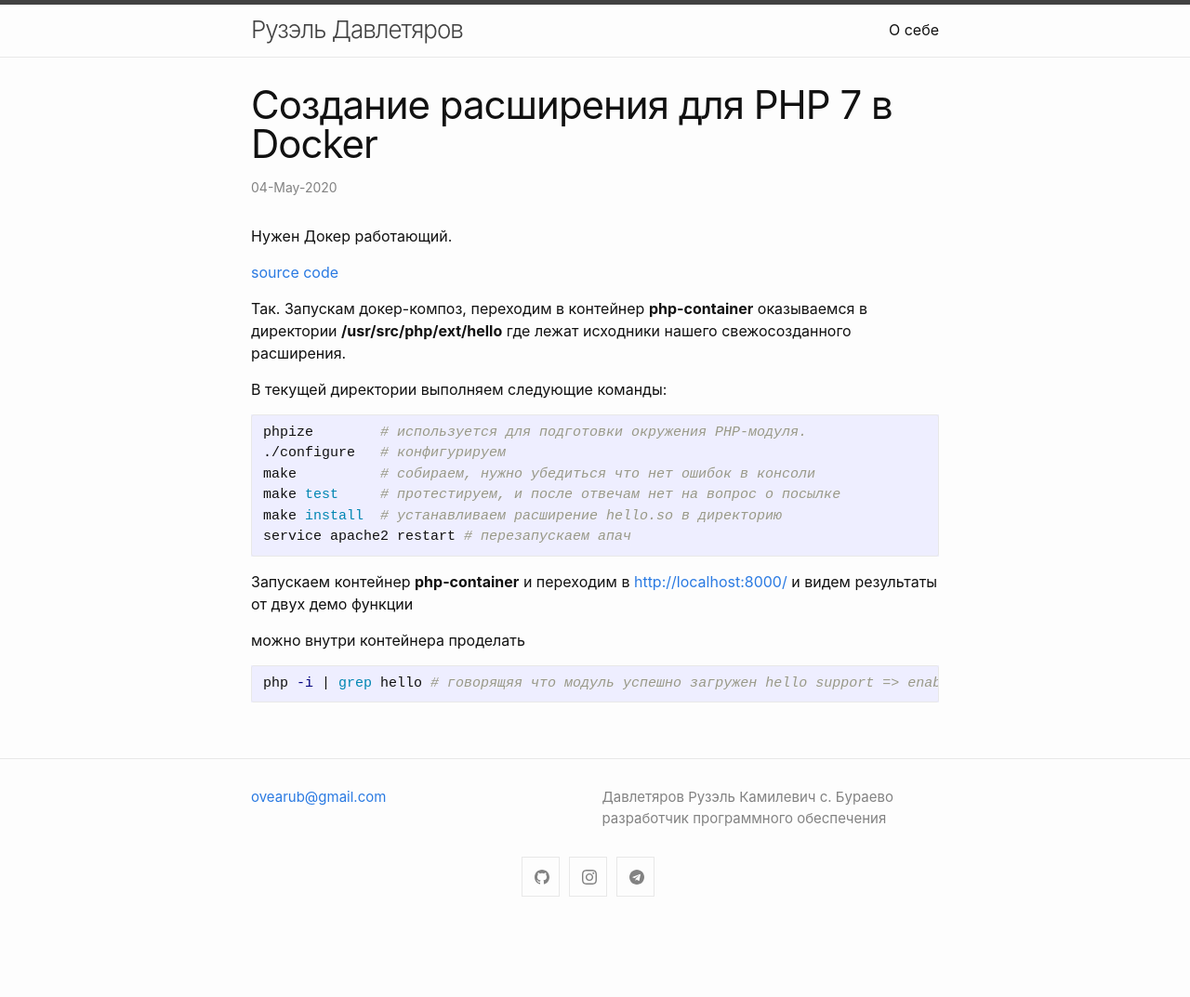
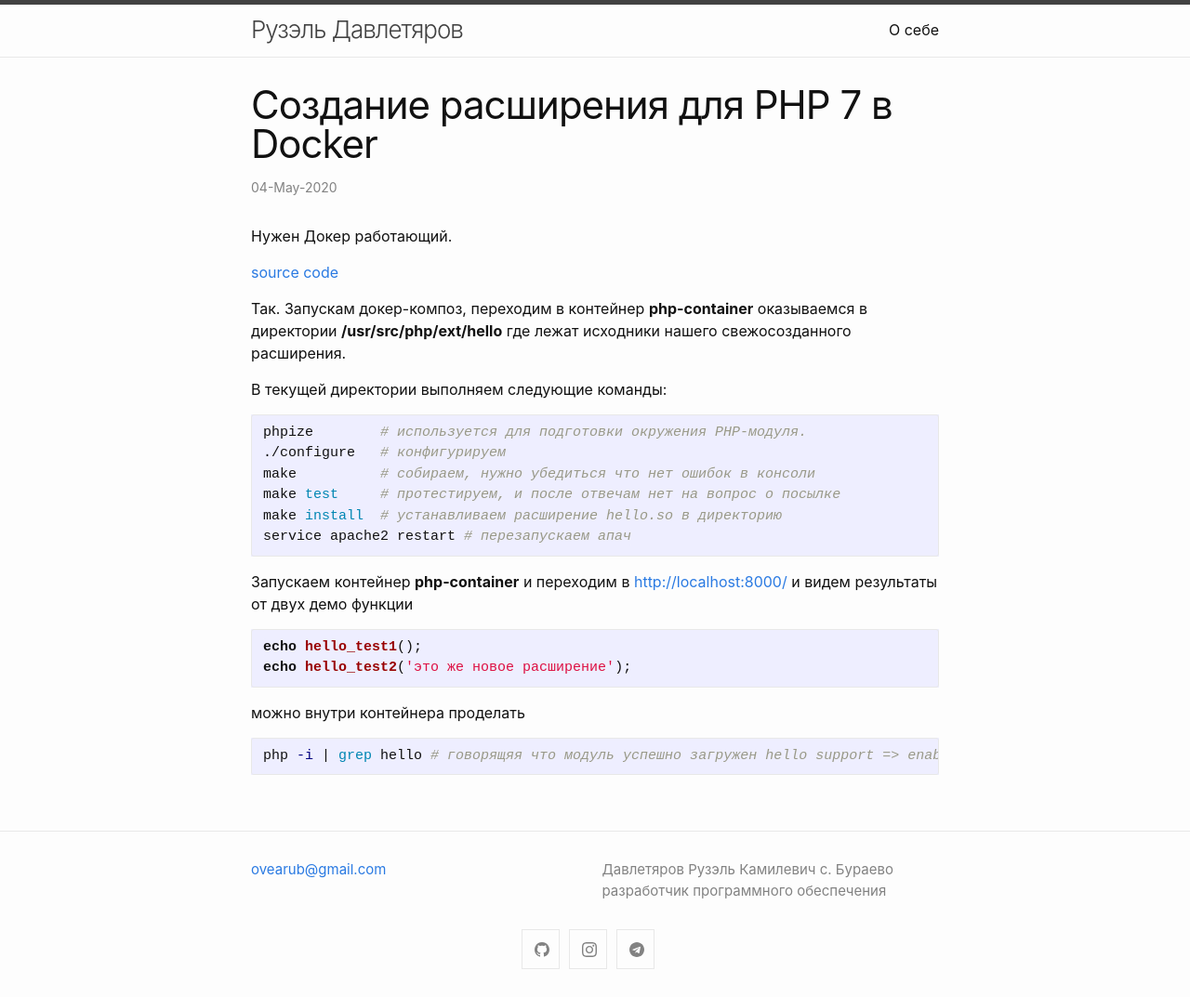
Before and after one commit to davletyarov/davletyarov.github.io, a Jekyll site: the page built from _posts/2020-05-04-creating_PHP7_extension.md, in a window 1280 px wide. Shown: the whole page at 93% size. Built offline with Jekyll 4.4.1, drawn with Linux system fonts in a browser that asks for light colours; comment, search, counter and statistics services are not loaded; before the commit the page ends 995 px from its top, so only the background shows below that.

Commit message:
Update 2020-05-04-creating_PHP7_extension.md

````diff
--- a/_posts/2020-05-04-creating_PHP7_extension.md
+++ b/_posts/2020-05-04-creating_PHP7_extension.md
@@ -23,6 +23,10 @@ service apache2 restart # перезапускаем апач
 
 Запускаем контейнер **php-container** и переходим в [http://localhost:8000/](http://localhost:8000/)
 и видем результаты от двух демо функции
+```php
+echo hello_test1();
+echo hello_test2('это же новое расширение');
+```
 
 можно внутри контейнера проделать
 ```bash
````
